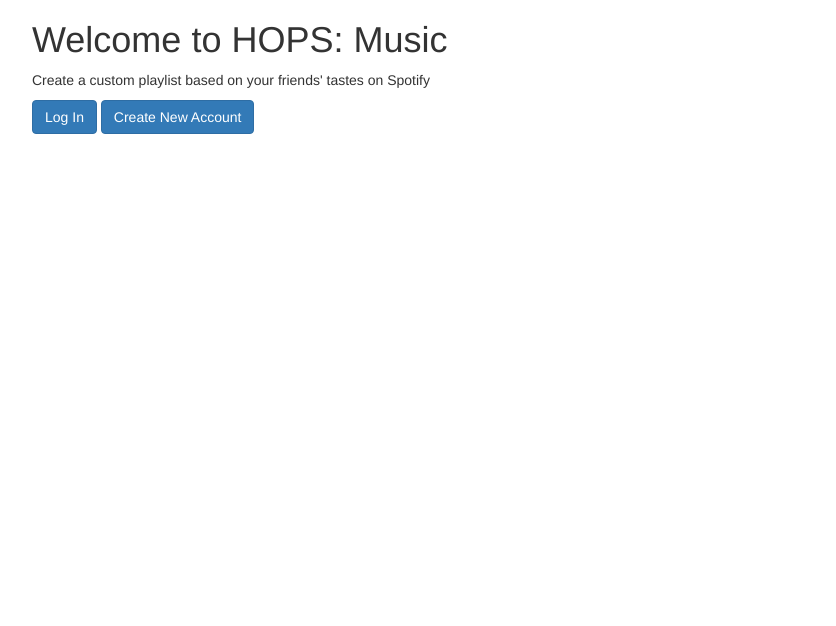
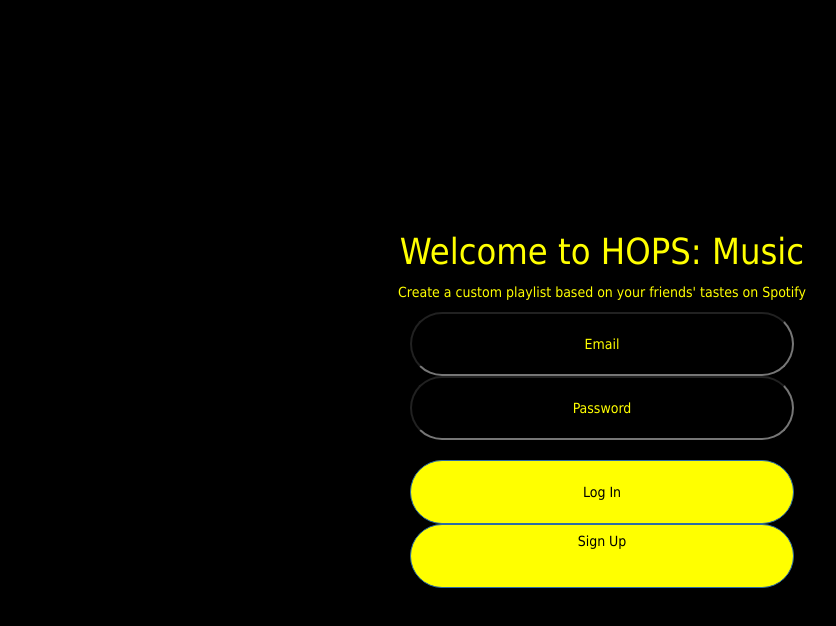
Before and after one commit to martypdx/hops-weekend-planner, a website: page public/index.html in a window 1280 px wide. Shown: the whole page, without its empty margins (38-874 px from the left). Drawn offline with nearby package versions, Linux system fonts and the light colour scheme.

Commit message:
added a couple changes

```diff
--- a/lib/app.js
+++ b/lib/app.js
@@ -10,7 +10,7 @@
 app.use(express.static('./public'))
     .use(cookieParser());
 app.use(morgan('dev'));
-app.use(bodyParser.json());
+app.use(bodyParser());
 
 const users = require('./routes/users');
 const auth = require('./routes/auth');
--- a/lib/auth/ensure-auth.js
+++ b/lib/auth/ensure-auth.js
@@ -3,6 +3,7 @@
 module.exports = function getEnsureAuth() {
 
     return function ensureAuth(req, res, next) {
+
         let token = req.get('Authorization');
         if (!token) {
             token = req.query.access_token;
--- a/lib/routes/auth.js
+++ b/lib/routes/auth.js
@@ -26,7 +26,6 @@
         const email = req.body.email;
         const password = req.body.password;
         delete req.body.password;
-
         User.find({ email })
             .count()
             .then(count => {
--- a/public/index.html
+++ b/public/index.html
@@ -10,14 +10,47 @@
         white-space: nowrap;
         width: 500px;
       }
+      * {
+        font-family:  Tahoma, sans-serif;
+      }
+      body {
+        background-color: black;
+        color: yellow;
+      }
+      .btn {
+        background-color: yellow;
+        color: black;
+        border-radius: 50px;
+        width: 30vw;
+        height: 8vh;
+      }
+      input {
+        background-color: black;
+        border-radius: 50px;
+        width: 30vw;
+        height: 8vh;
+        text-align: center;
+      }
+      .container {
+        width: 100vw;
+        height: 100vh;
+        display: flex;
+        flex-flow: column;
+        justify-content: center;
+        align-items: center;
+      }
     </style>
   </head>
   <body>
     <div class="container">
         <h1>Welcome to HOPS: Music</h1>
         <p>Create a custom playlist based on your friends' tastes on Spotify</p>
-        <a href="/auth/signin" class="btn btn-primary">Log In</a>
-        <a href="/createuser.html" class="btn btn-primary">Create New Account</a>
+        <form method="post" action="/auth/signin" >
+            <input type="text" name="email" value="Email"><br>
+            <input type="text" name="password" value="Password"><br><br>
+            <input class="btn btn-primary" type="submit" value="Log In">
+        </form>
+        <a href="/signUpPage.html" class="btn btn-primary">Sign Up</a>
     </div>
   </body>
 </html>
```
Also changed, not shown: public/signUpPage.html (added, +30 -0 lines), test/e2e/playlists.test.js (+2 -2 lines).
